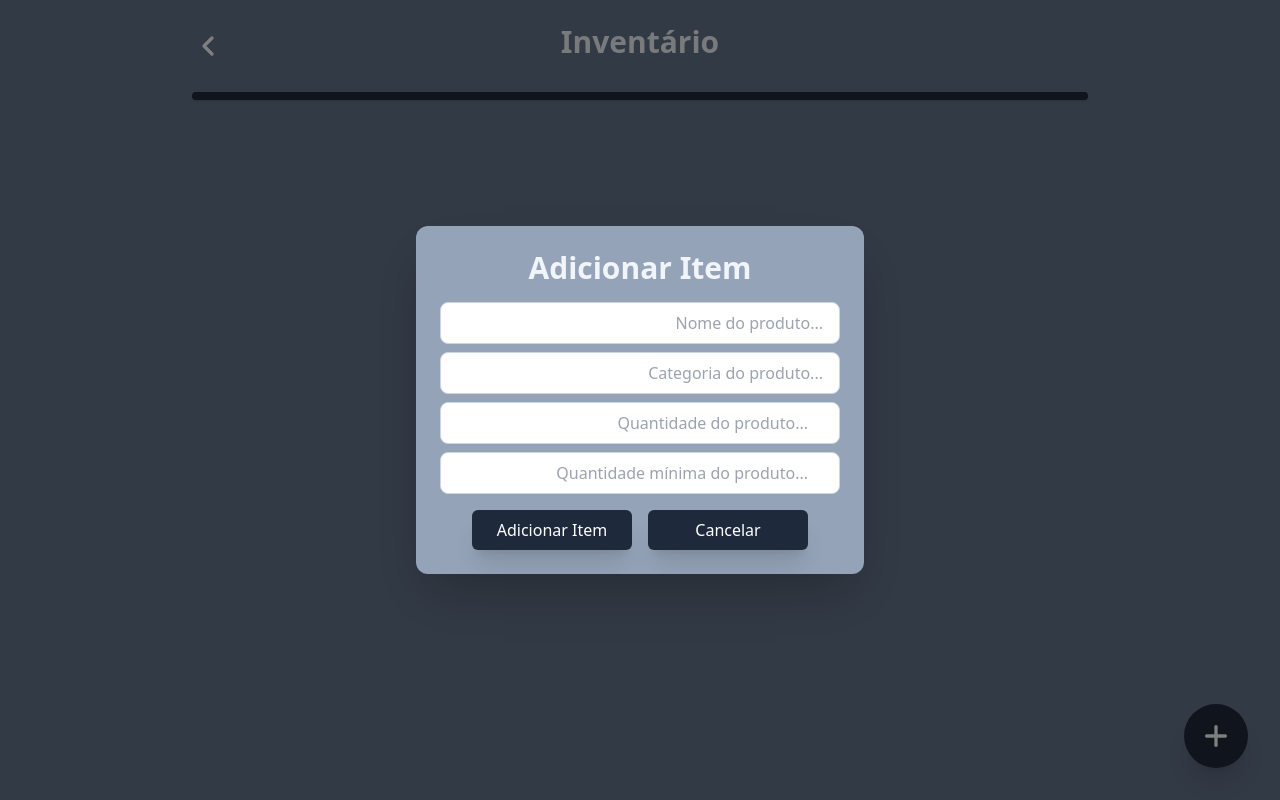
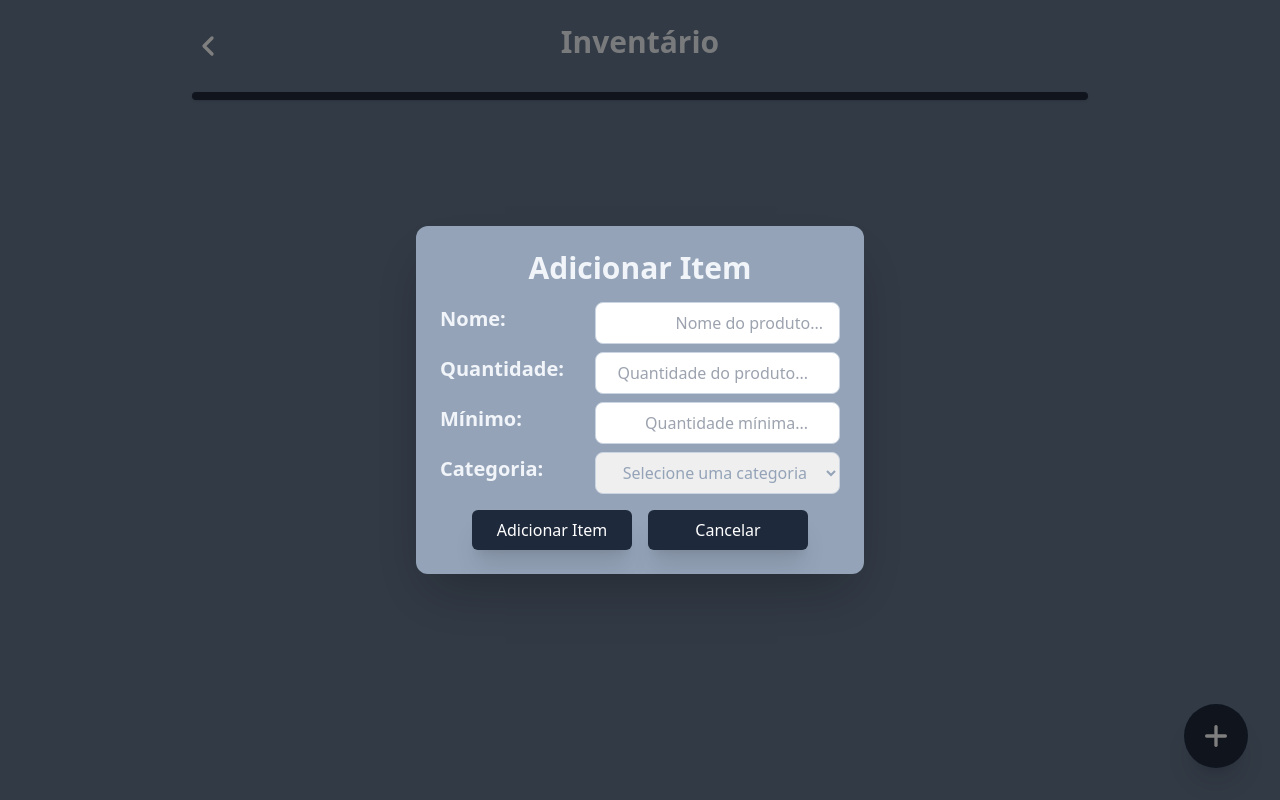
Before and after one commit to Jardollyno/dark-line-system, a React (Vite) app: page /inventory in a window 1280 px wide. Both pictures are taken after a click on the button 1216 px from the left and 736 px from the top of the page. Built offline with nearby package versions, Linux system fonts and the light colour scheme.

Commit message:
Atualiza Componente AddItems

```diff
--- a/src/components/AddItems.jsx
+++ b/src/components/AddItems.jsx
@@ -12,37 +12,64 @@ function AddItems({ onAddItemSubmit, onClose }) {
 
   return (
     <div className="fixed inset-0 flex items-center justify-center bg-black/50 z-50">
-      <div className="bg-slate-400 w-full max-w-md rounded-xl shadow-2xl p-6 relative">
+      <div className="bg-slate-400 w-full max-w-md rounded-xl shadow-2xl p-6 m-2 relative">
         <Title>Adicionar Item</Title>
+        <div className="flex flex-row items-center gap-2">
+          <p className="w-64 text-xl text-slate-100 font-semibold text-left">
+            Nome:
+          </p>
           <Input
             type="text"
             placeholder="Nome do produto..."
             value={name}
             onChange={(event) => setName(event.target.value)}
           ></Input>
-        <Input
-          type="text"
-          placeholder="Categoria do produto..."
-          value={category}
-          onChange={(event) => setCategory(event.target.value)}
-        ></Input>
+        </div>
+        <div className="flex flex-row items-center gap-2">
+          <p className="w-64 text-xl text-slate-100 font-semibold text-left">
+            Quantidade:
+          </p>
           <Input
             type="number"
             placeholder="Quantidade do produto..."
             value={quantity}
             onChange={(event) => setQuantity(event.target.value)}
           ></Input>
+        </div>
+        <div className="flex flex-row items-center gap-2">
+          <p className="w-64 text-xl text-slate-100 font-semibold text-left">
+            Mínimo:
+          </p>
           <Input
             type="number"
-          placeholder="Quantidade mínima do produto..."
+            placeholder="Quantidade mínima..."
             value={minimum}
             onChange={(event) => setMinimum(event.target.value)}
           ></Input>
+        </div>
+        <div className="flex flex-row items-center gap-2">
+          <p className="w-64 text-xl text-slate-100 font-semibold text-left">
+            Categoria:
+          </p>
+          <select
+            id="category"
+            name="category"
+            value={category}
+            onChange={(event) => setCategory(event.target.value)}
+            className="w-full text-right mt-2 border border-slate-300 text-slate-400
+            px-4 py-2 rounded-lg focus:outline-none focus:ring-2 focus:ring-indigo-500 focus:border-indigo-500"
+          >
+            <option value="">Selecione uma categoria</option>
+            <option value="Agulhas">Agulhas</option>
+            <option value="Biqueiras">Biqueiras</option>
+            <option value="Descartáveis">Descartáveis</option>
+          </select>
+        </div>
         <div className="flex justify-center gap-4 mt-2">
           <Button
             onClick={() => {
               // verificar campos vazios
-              if (!name.trim() || !category.trim() || !quantity || !minimum) {
+              if (!name.trim() || !quantity || !minimum) {
                 alert("Por favor, preencha todos os campos.");
                 return;
               }
```
Lines whose indentation alone changed are shown as unchanged.
